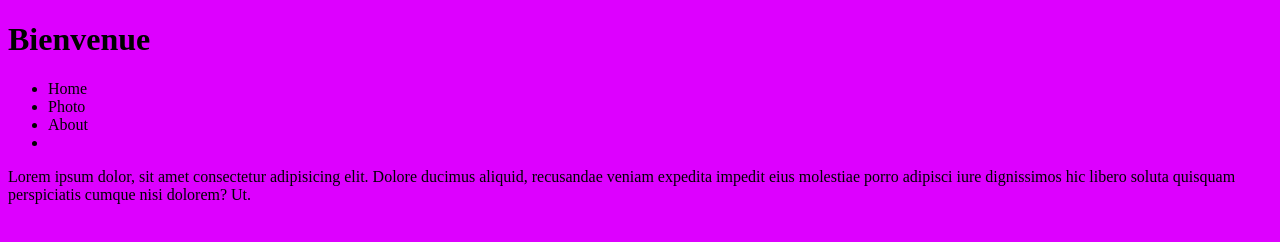
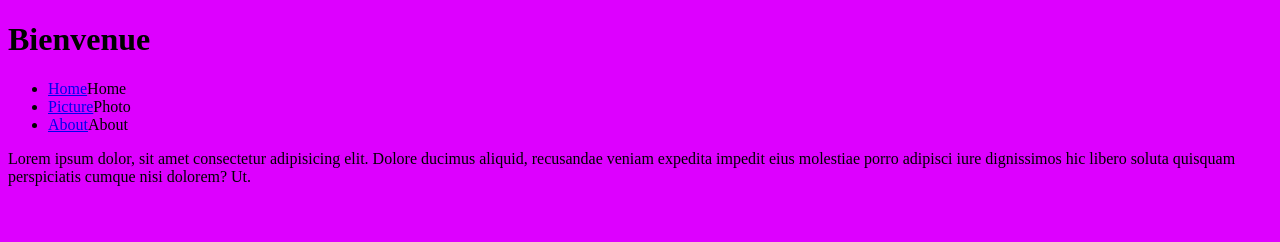
Before and after one commit to matteorigaud/TEST, a plain HTML site: page index.html in a window 1280 px wide. Drawn offline with Linux system fonts and the light colour scheme.

Commit message:
ajustement

```diff
--- a/index.html
+++ b/index.html
@@ -12,10 +12,9 @@
     <h1>Bienvenue</h1>
     <nav>
         <ul>
-            <li> <a href="#"></a>Home</li>
-            <li> <a href="#"></a>Photo</li>
-            <li> <a href="#"></a>About</li>
-            <li> <a href="#"></a></li>
+            <li> <a href="#">Home</a>Home</li>
+            <li> <a href="#">Picture</a>Photo</li>
+            <li> <a href="#">About</a>About</li>
 
         </ul>
     </nav>
```
